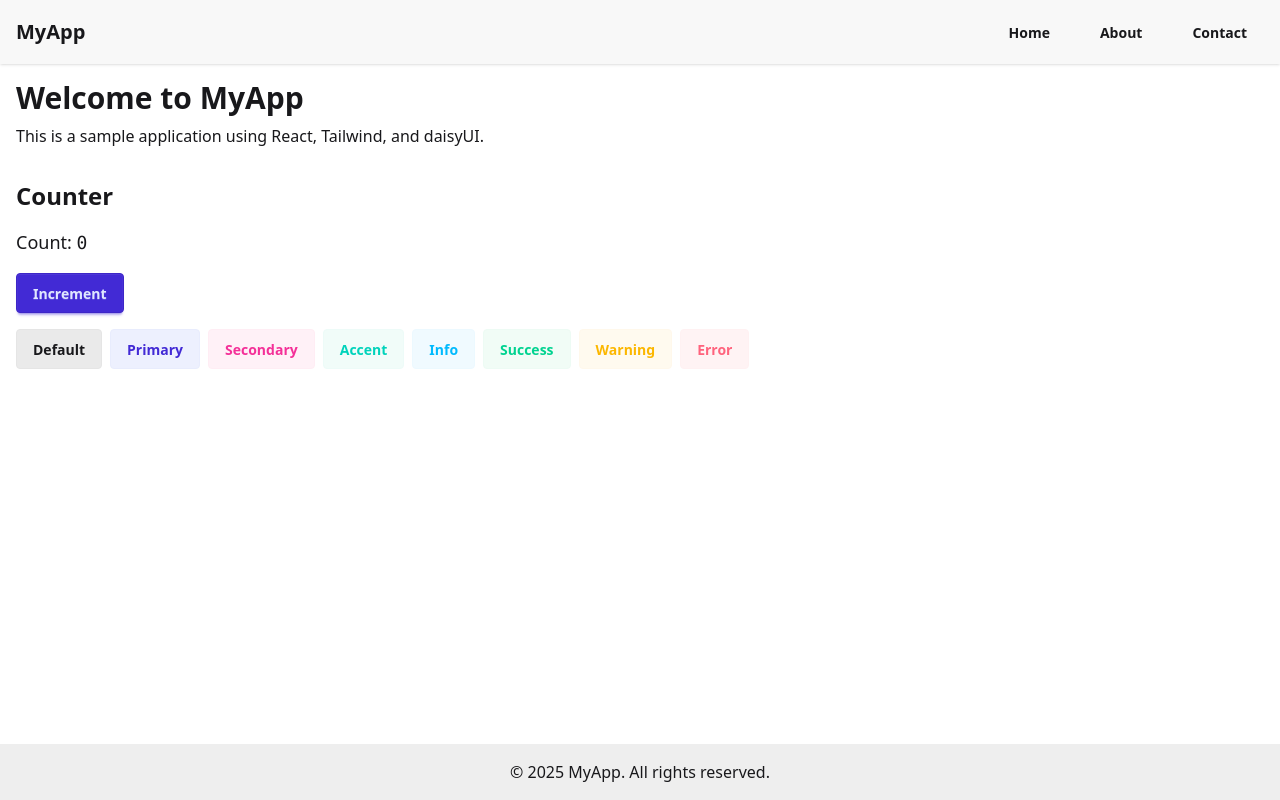
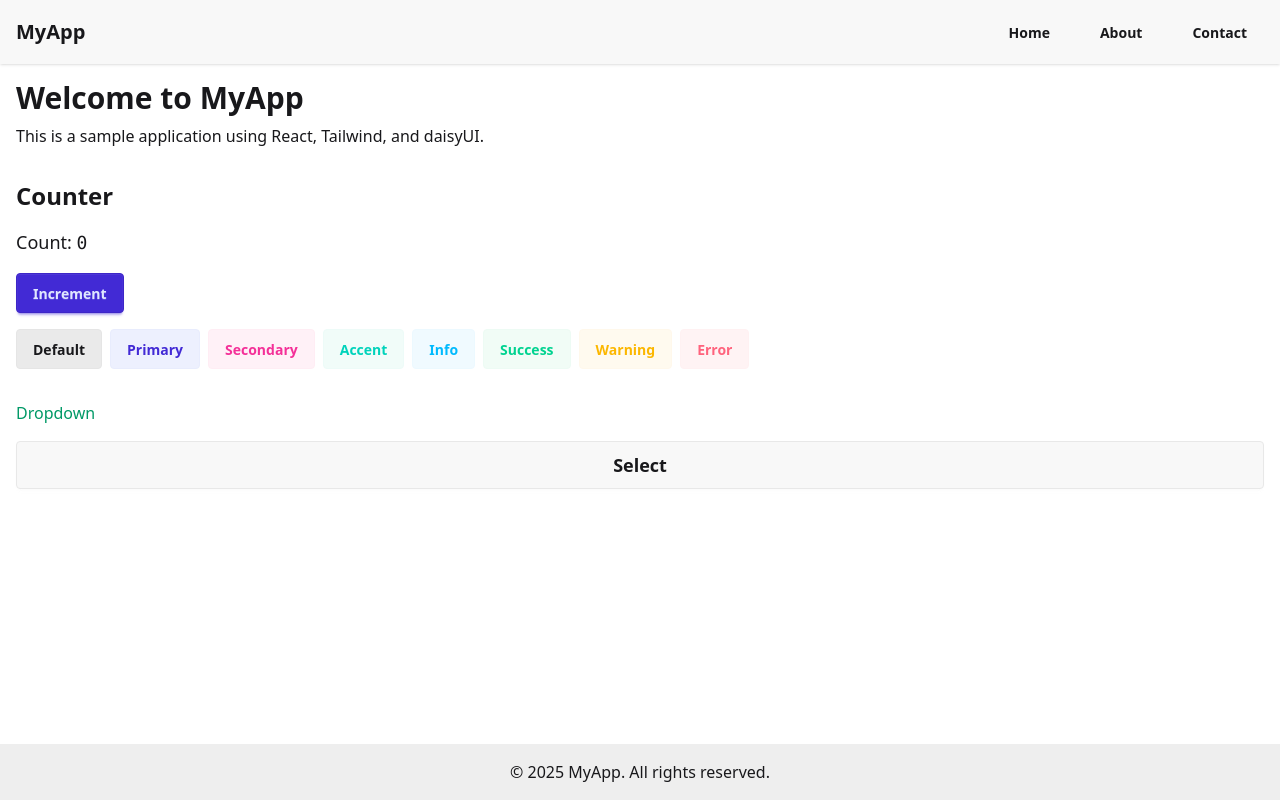
Before and after one commit to Threephop/Chat-App, a React (Vite) app in the folder frontend/: page / in a window 1280 px wide. Built offline with nearby package versions, Linux system fonts and the light colour scheme.

Commit message:
training tailwind daisyUI

```diff
--- a/frontend/src/App.jsx
+++ b/frontend/src/App.jsx
@@ -31,7 +31,7 @@ function App() {
             <p className="text-base-content">This is a sample application using React, Tailwind, and daisyUI.</p>
           </section>
 
-          <section className="space-y-4">
+          <section className="space-y-4 mb-8">
             <h2 className="text-2xl font-bold">Counter</h2>
             <p className="text-lg">Count: <span className="font-mono">{count}</span></p>
             <button className="btn btn-primary" onClick={() => setCount(count + 1)}>Increment</button>
@@ -44,6 +44,19 @@ function App() {
               <button className="btn btn-soft btn-success">Success</button>
               <button className="btn btn-soft btn-warning">Warning</button>
               <button className="btn btn-soft btn-error">Error</button>
+            </div>
+          </section>
+          <section className="m-auto py-2px">
+            <div className="mb-4">
+              <h2 className="text-ms text-emerald-600 dark:text-sky-400">Dropdown</h2>
+            </div>
+            <div className="m-auto">
+              <button className='btn btn-lg	btn-block' popoverTarget='dropdown' style={{anchorName: "--anchor-1"}}>Select</button>
+                <ul className="dropdown dropdown-content menu bg-base-100 rounded-box z-1 w-full p-2 shadow-sm"
+                  popover="auto" id="dropdown" style={{positionAnchor: "--anchor-1"}}>
+                  <li><a>1</a></li>
+                  <li><a>2</a></li>
+                </ul>
             </div>
           </section>
         </main>
```
